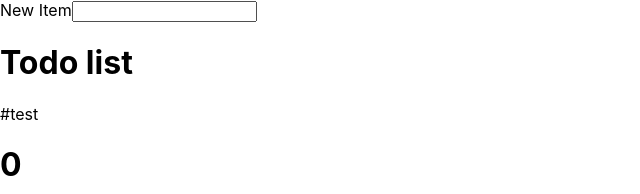
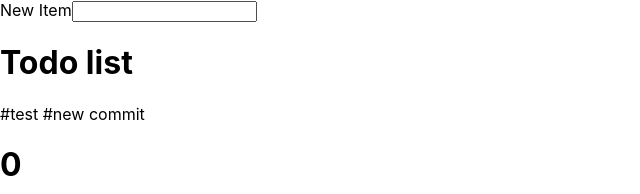
Before and after one commit to adityamullick1/reflectify, a React (Create React App) app: page / in a window 1280 px wide. Shown: the top 194 px of the page, without its empty margins (0-640 px from the left). Built offline with nearby package versions, Linux system fonts and the light colour scheme.

Commit message:
new commit

```diff
--- a/src/App.js
+++ b/src/App.js
@@ -62,6 +62,7 @@ function App() {
             </li>
         })}
         #test
+        #new commit
     </u1>
       <h1>{text}</h1>
       <h1>{val}</h1>
```
